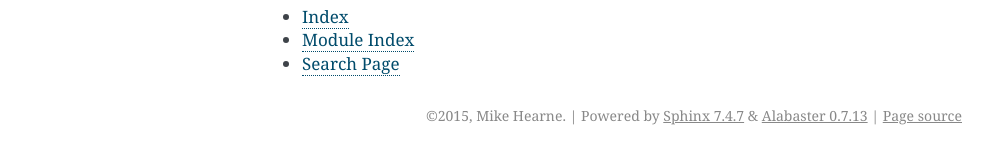
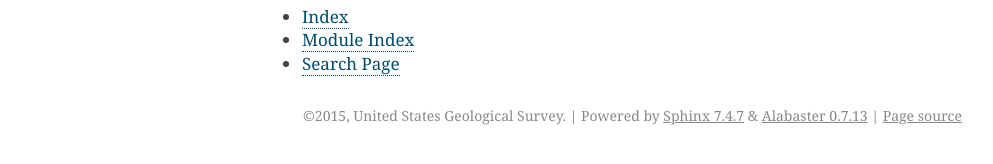
Before and after one commit to usgs/MapIO, a Sphinx documentation site: the page built from rest/source/index.rst, in a window 1280 px wide. Shown: the part 424-588 px from the top of the page, without its empty margins (148-1141 px from the left). Built offline with Sphinx 7.4.7, drawn with Linux system fonts in a browser that asks for light colours.

Commit message:
Changed copyright in docs to usgs

```diff
--- a/rest/source/conf.py
+++ b/rest/source/conf.py
@@ -51,7 +51,7 @@ master_doc = 'index'
 
 # General information about the project.
 project = u'MapIO'
-copyright = u'2015, Mike Hearne'
+copyright = u'2015, United States Geological Survey'
 author = u'Mike Hearne'
 
 # The version info for the project you're documenting, acts as replacement for
```
